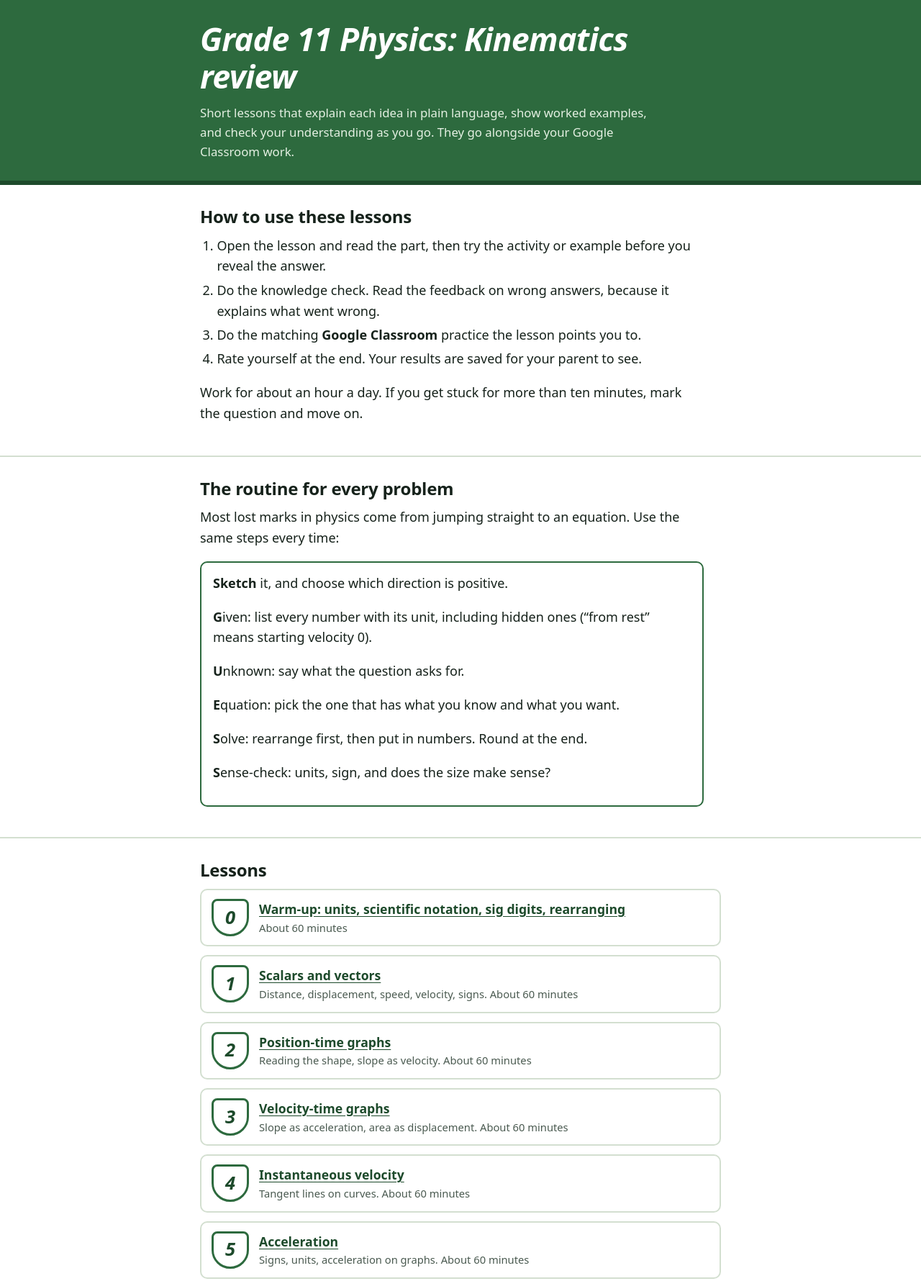
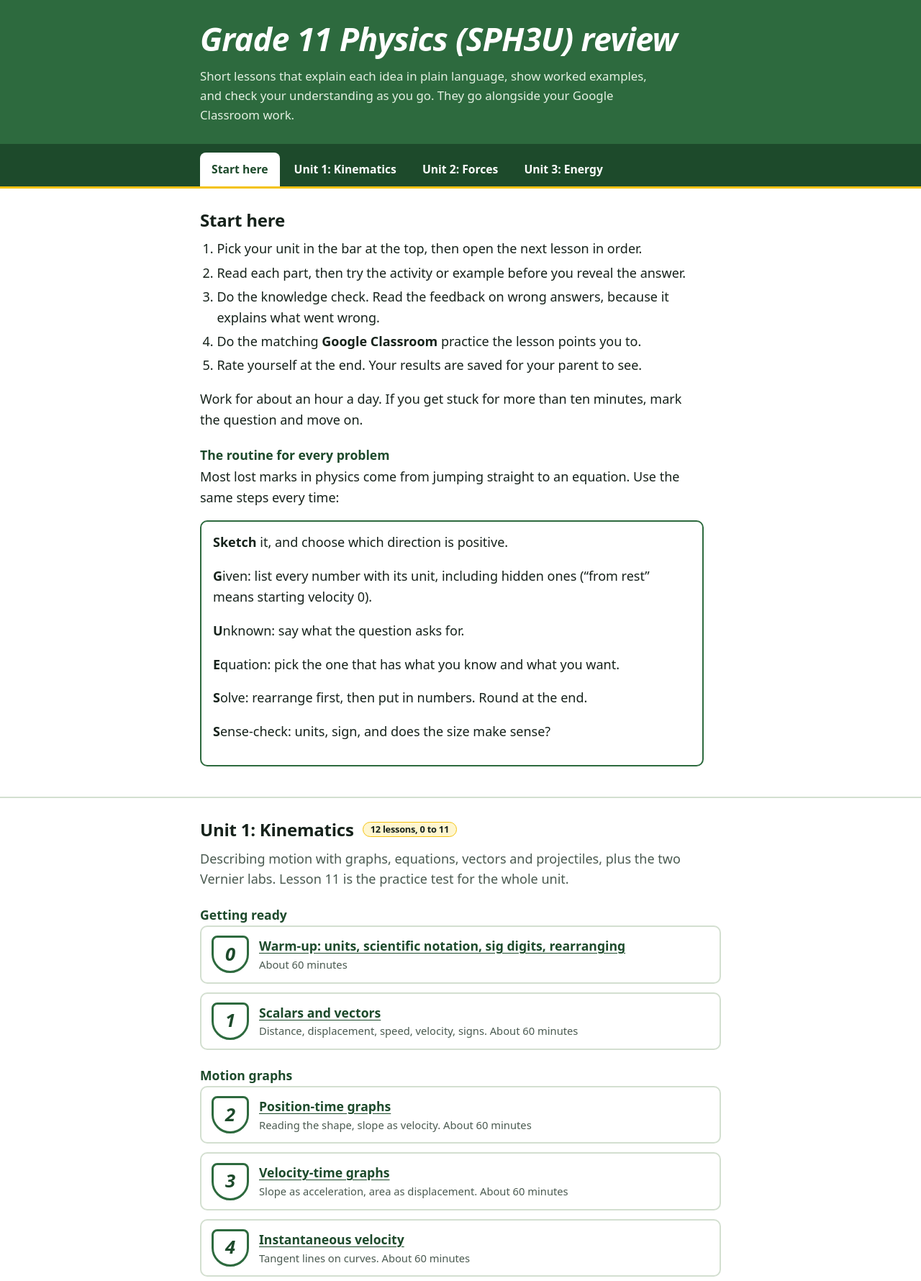
Before and after one commit to kedwards-1693/Grade-11-Physics, a plain HTML site: page index.html in a window 1280 px wide. Shown: the top 1780 px of the page at 72% size. Drawn offline with Linux system fonts and the light colour scheme.

Commit message:
Add files via upload

```diff
--- a/index.html
+++ b/index.html
@@ -3,7 +3,7 @@
 <head>
 <meta charset="utf-8">
 <meta name="viewport" content="width=device-width, initial-scale=1">
-<title>Grade 11 Physics: Kinematics review</title>
+<title>Grade 11 Physics (SPH3U) review</title>
 <style>
 :root{
   --turf:#2d6a3e; --turf-deep:#1d4a2b; --turf-wash:#eaf2e8; --line:#d3dfd0;
@@ -186,26 +186,44 @@ details.model summary{font-weight:700;cursor:pointer}
 </style>
 </head>
 <body data-lesson="index" data-title="Index">
+<style>
+.unitnav{position:sticky;top:0;z-index:20;background:var(--turf-deep);border-bottom:3px solid var(--card-yellow)}
+.unitnav .wrap{display:flex;gap:4px;flex-wrap:wrap;padding-top:6px;padding-bottom:0}
+.unitnav a{color:#fff;text-decoration:none;font-weight:700;padding:11px 16px;border-radius:8px 8px 0 0;font-size:.98rem;min-height:44px;box-sizing:border-box}
+.unitnav a:hover,.unitnav a:focus-visible{background:var(--turf);outline:none;box-shadow:inset 0 -4px 0 var(--card-yellow)}
+.unitnav a.on{background:var(--paper);color:var(--turf-deep)}
+.unit{scroll-margin-top:64px}
+.unit h2{display:flex;align-items:baseline;gap:12px;flex-wrap:wrap}
+.unit h2 .tag{font-size:.8rem;font-weight:700;background:var(--yellow-wash);border:1px solid var(--card-yellow);color:var(--ink);border-radius:999px;padding:2px 10px}
+.unit h3{margin:1.4em 0 .3em;color:var(--turf-deep)}
+.unit .blurb{color:var(--ink-soft);margin-top:0}
+.lesson-list li.soon{opacity:.7}
+@media (max-width:520px){.unitnav a{padding:10px 10px;font-size:.9rem}}
+</style>
 <header class="hero"><div class="wrap">
   <div>
-    <h1>Grade 11 Physics: Kinematics review</h1>
+    <h1>Grade 11 Physics (SPH3U) review</h1>
     <p class="lede">Short lessons that explain each idea in plain language, show worked examples, and check your understanding as you go. They go alongside your Google Classroom work.</p>
   </div>
 </div></header>
+<nav class="unitnav" aria-label="Sections"><div class="wrap">
+  <a href="#start">Start here</a>
+  <a href="#unit1">Unit 1: Kinematics</a>
+  <a href="#unit2">Unit 2: Forces</a>
+  <a href="#unit3">Unit 3: Energy</a>
+</div></nav>
 <main>
-<section class="play"><div class="wrap">
-  <h2>How to use these lessons</h2>
+<section class="play unit" id="start"><div class="wrap">
+  <h2>Start here</h2>
   <ol>
-    <li>Open the lesson and read the part, then try the activity or example before you reveal the answer.</li>
+    <li>Pick your unit in the bar at the top, then open the next lesson in order.</li>
+    <li>Read each part, then try the activity or example before you reveal the answer.</li>
     <li>Do the knowledge check. Read the feedback on wrong answers, because it explains what went wrong.</li>
     <li>Do the matching <b>Google Classroom</b> practice the lesson points you to.</li>
     <li>Rate yourself at the end. Your results are saved for your parent to see.</li>
   </ol>
   <p>Work for about an hour a day. If you get stuck for more than ten minutes, mark the question and move on.</p>
-</div></section>
-
-<section class="play"><div class="wrap">
-  <h2>The routine for every problem</h2>
+  <h3>The routine for every problem</h3>
   <p>Most lost marks in physics come from jumping straight to an equation. Use the same steps every time:</p>
   <div class="we">
     <p><b>Sketch</b> it, and choose which direction is positive.</p>
@@ -217,25 +235,60 @@ details.model summary{font-weight:700;cursor:pointer}
   </div>
 </div></section>
 
-<section class="play"><div class="wrap">
-  <h2>Lessons</h2>
+<section class="play unit" id="unit1"><div class="wrap">
+  <h2>Unit 1: Kinematics <span class="tag">12 lessons, 0 to 11</span></h2>
+  <p class="blurb">Describing motion with graphs, equations, vectors and projectiles, plus the two Vernier labs. Lesson 11 is the practice test for the whole unit.</p>
+  <h3>Getting ready</h3>
   <ul class="lesson-list">
     <li><div class="jn">0</div><div><a href="lesson-0-warm-up.html">Warm-up: units, scientific notation, sig digits, rearranging</a><small>About 60 minutes</small></div></li>
     <li><div class="jn">1</div><div><a href="lesson-1-scalars-and-vectors.html">Scalars and vectors</a><small>Distance, displacement, speed, velocity, signs. About 60 minutes</small></div></li>
+  </ul>
+  <h3>Motion graphs</h3>
+  <ul class="lesson-list">
     <li><div class="jn">2</div><div><a href="lesson-2-position-time-graphs.html">Position-time graphs</a><small>Reading the shape, slope as velocity. About 60 minutes</small></div></li>
     <li><div class="jn">3</div><div><a href="lesson-3-velocity-time-graphs.html">Velocity-time graphs</a><small>Slope as acceleration, area as displacement. About 60 minutes</small></div></li>
     <li><div class="jn">4</div><div><a href="lesson-4-instantaneous-velocity.html">Instantaneous velocity</a><small>Tangent lines on curves. About 60 minutes</small></div></li>
+  </ul>
+  <h3>Acceleration and the equations</h3>
+  <ul class="lesson-list">
     <li><div class="jn">5</div><div><a href="lesson-5-acceleration.html">Acceleration</a><small>Signs, units, acceleration on graphs. About 60 minutes</small></div></li>
     <li><div class="jn">6</div><div><a href="lesson-6-the-big-five.html">The Big Five equations</a><small>Choosing the right equation. About 75 minutes</small></div></li>
     <li><div class="jn">7</div><div><a href="lesson-7-gravity-and-free-fall.html">Gravity and free fall</a><small>Up-and-down problems. About 60 minutes</small></div></li>
+  </ul>
+  <h3>Two dimensions</h3>
+  <ul class="lesson-list">
     <li><div class="jn">8</div><div><a href="lesson-8-2d-vectors.html">2-D vectors</a><small>Components and adding vectors. About 60 minutes</small></div></li>
     <li><div class="jn">9</div><div><a href="lesson-9-projectile-motion.html">Projectile motion</a><small>Two motions, one clock. About 75 minutes</small></div></li>
+  </ul>
+  <h3>Labs and review</h3>
+  <ul class="lesson-list">
     <li><div class="jn">10</div><div><a href="lesson-10-labs.html">Lab skills: the two Vernier labs</a><small>Graph shapes, percent difference, discussion answers. About 60 minutes</small></div></li>
     <li><div class="jn">11</div><div><a href="lesson-11-review.html">Review and practice test</a><small>Mixed practice with hidden topic tags. About 90 minutes</small></div></li>
   </ul>
 </div></section>
+
+<section class="play unit" id="unit2"><div class="wrap">
+  <h2>Unit 2: Forces <span class="tag">In progress</span></h2>
+  <p class="blurb">Newton&rsquo;s laws, free body diagrams, the normal force and F = ma. These lessons will open here as soon as the whole unit is ready.</p>
+  <ul class="lesson-list">
+    <li class="soon"><div class="jn">12</div><div>Newton&rsquo;s first law<small>Inertia and balanced forces. About 60 minutes &middot; Coming soon</small></div></li>
+    <li class="soon"><div class="jn">13</div><div>Free body diagrams<small>Every force on one picture. About 75 minutes &middot; Coming soon</small></div></li>
+    <li class="soon"><div class="jn">14</div><div>The normal force<small>Surfaces, scales and angled forces. About 75 minutes &middot; Coming soon</small></div></li>
+    <li class="soon"><div class="jn">15</div><div>Newton&rsquo;s second law<small>F = ma with ropes, friction and elevators. About 90 minutes &middot; Coming soon</small></div></li>
+  </ul>
+</div></section>
+
+<section class="play unit" id="unit3"><div class="wrap">
+  <h2>Unit 3: Energy <span class="tag">Coming soon</span></h2>
+  <p class="blurb">Work, energy and power. Lessons will be added after Forces.</p>
+</div></section>
 </main>
 <footer><div class="wrap"><p>These lessons support, and do not replace, the material from your teacher. Your progress is saved in this browser. When online saving is switched on, type your name in the yellow bar at the top of a lesson to keep it safe and use it on any device.</p></div></footer>
+<script>
+(function(){var links=[].slice.call(document.querySelectorAll('.unitnav a'));var secs=links.map(function(a){return document.querySelector(a.getAttribute('href'))});
+function upd(){var y=window.scrollY+120,k=0;secs.forEach(function(s,i){if(s&&s.offsetTop<=y)k=i});links.forEach(function(a,i){a.classList.toggle('on',i===k)})}
+window.addEventListener('scroll',upd,{passive:true});upd();})();
+</script>
 
 <script>
 
```
